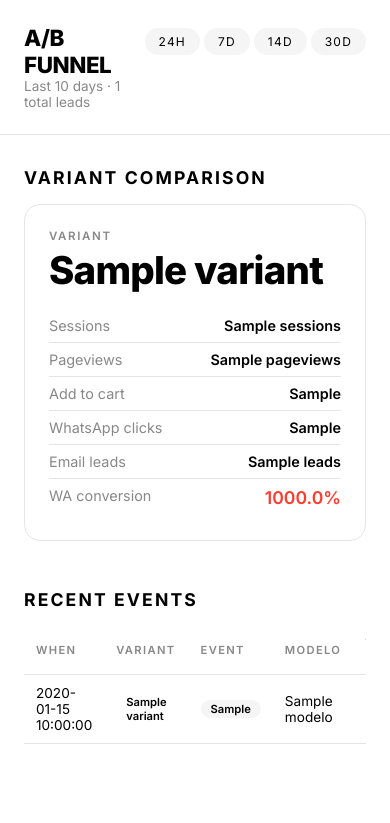
After one commit to cxmex/Landing-Page, a FastAPI app: template templates/admin_funnel.html in a window 390 px wide. The commit adds this page. Shown: the top 823 px of the page. Run offline with FastAPI, Linux system fonts and the light colour scheme; the template is opened without the code that fills it: most values are stand-ins (such as "Sample title", 1, 10 or a date in 2020); parts of the project's set-up code (start-up, migrations or seed data) failed here and were passed over.

Commit message:
Add admin funnel, /mayoreo, /p/{slug} deep links, OG tags, mobile cart bar
Routes added:
- GET /admin/funnel  — HTTP-basic-auth A/B test dashboard reading landing_funnel_summary
                       RPC, with day-range switcher (1/7/14/30) and recent-events table
- GET /mayoreo       — Standalone wholesale lead-capture page with structured form
                       (name, business, phone, email, volume bucket, modelos of interest)
- GET /p/{slug}      — SEO-friendly phone-model deep link (/p/iphone-15) that resolves
                       slug → modelo and 302s to the assigned variant with ?modelo= set
- GET /robots.txt    — Allow root, disallow /admin/ and /api/
- 404 handler        — Returns JSON for /api/, custom Casetify-styled HTML page otherwise

Performance:
- In-memory modelos cache with 5-min TTL and double-checked lock to avoid stampedes
- Admin dashboard uses landing_funnel_summary RPC (single query, server-side aggregate)

Polish:
- Open Graph + Twitter meta tags in base.html for FB/WhatsApp link previews
  (driven by PUBLIC_URL env var; per-page title/description blocks)
- Sticky mobile cart bar (≤600px, visible only when cart non-empty), nudges floating
  WhatsApp button up so they don't overlap

Env:
- ADMIN_USERNAME / ADMIN_PASSWORD added to .env.example (admin disabled if blank)
- PUBLIC_URL added (used in OG tags)

```diff
--- a/app.py
+++ b/app.py
@@ -6,18 +6,20 @@ Standalone FastAPI app that reads the same Supabase project as the inventory app
 """
 
 import os
-import json
-import random
+import re
+import time
 import secrets
 import asyncio
 from typing import Optional
 
 import httpx
 from dotenv import load_dotenv
-from fastapi import FastAPI, Request, HTTPException, Form, Query
-from fastapi.responses import HTMLResponse, JSONResponse, RedirectResponse
+from fastapi import FastAPI, Request, HTTPException, Form, Depends
+from fastapi.responses import HTMLResponse, JSONResponse, RedirectResponse, PlainTextResponse
 from fastapi.staticfiles import StaticFiles
 from fastapi.templating import Jinja2Templates
+from fastapi.security import HTTPBasic, HTTPBasicCredentials
+import random
 
 load_dotenv()
 
@@ -29,6 +31,9 @@ WHATSAPP_DEFAULT_MESSAGE = os.environ.get(
     "Hola, vi su catalogo de fundas y me interesa",
 )
 BUSINESS_PHONE = os.environ.get("BUSINESS_PHONE", "525545174085")
+ADMIN_USERNAME = os.environ.get("ADMIN_USERNAME", "admin")
+ADMIN_PASSWORD = os.environ.get("ADMIN_PASSWORD", "")
+PUBLIC_URL = os.environ.get("PUBLIC_URL", "")  # for OG tags; e.g. https://landing.terex.mx
 
 if not SUPABASE_KEY:
     raise RuntimeError(
@@ -45,10 +50,12 @@ HEADERS = {
 VARIANTS = ("A", "B", "C")
 SESSION_COOKIE = "lp_sid"
 VARIANT_COOKIE = "lp_variant"
+MODELOS_CACHE_TTL = 300  # 5 minutes
 
 app = FastAPI(title="Phone Cases — Landing Page")
 app.mount("/static", StaticFiles(directory="static"), name="static")
 templates = Jinja2Templates(directory="templates")
+basic_auth = HTTPBasic()
 
 
 # ──────────────────────────────────────────────────────────────────────────────
@@ -79,6 +86,18 @@ async def supabase_post(path: str, json_data, params: Optional[dict] = None):
         # Don't crash the page on logging errors — log and continue.
         print(f"[supabase_post {path}] {resp.status_code} {resp.text}")
         return None
+    return resp.json()
+
+
+async def supabase_rpc(name: str, params: Optional[dict] = None):
+    async with httpx.AsyncClient(timeout=30) as client:
+        resp = await client.post(
+            f"{SUPABASE_URL}/rest/v1/rpc/{name}",
+            headers=HEADERS,
+            json=params or {},
+        )
+    if resp.status_code >= 400:
+        raise HTTPException(status_code=502, detail=f"RPC {name}: {resp.text}")
     return resp.json()
 
 
@@ -124,15 +143,46 @@ async def log_event(
     await supabase_post("landing_events", [payload])
 
 
+def set_session_cookies(response, session_id: str, variant: Optional[str] = None):
+    response.set_cookie(SESSION_COOKIE, session_id, max_age=60 * 60 * 24 * 90, httponly=True, samesite="lax")
+    if variant:
+        response.set_cookie(VARIANT_COOKIE, variant, max_age=60 * 60 * 24 * 30, samesite="lax")
+
+
 # ──────────────────────────────────────────────────────────────────────────────
 # Catalog data (ported from inventory app's /api/browse-modelo)
 # ──────────────────────────────────────────────────────────────────────────────
 
+# In-memory cache for modelos list — fetched on every page render otherwise.
+# Acceptable since the data is small (<5 KB), changes infrequently, and a 5-min
+# stale window is fine for a public landing page.
+_modelos_cache: dict = {"data": None, "ts": 0}
+_modelos_lock = asyncio.Lock()
+
+
 async def fetch_modelos():
-    return await supabase_get(
-        "inventario_modelos",
-        params={"select": "id,modelo,marca", "order": "modelo.asc"},
-    )
+    now = time.time()
+    if _modelos_cache["data"] is not None and (now - _modelos_cache["ts"]) < MODELOS_CACHE_TTL:
+        return _modelos_cache["data"]
+
+    async with _modelos_lock:
+        # double-check after acquiring lock
+        if _modelos_cache["data"] is not None and (time.time() - _modelos_cache["ts"]) < MODELOS_CACHE_TTL:
+            return _modelos_cache["data"]
+        data = await supabase_get(
+            "inventario_modelos",
+            params={"select": "id,modelo,marca", "order": "modelo.asc"},
+        )
+        _modelos_cache["data"] = data
+        _modelos_cache["ts"] = time.time()
+        return data
+
+
+def slugify(text: str) -> str:
+    """URL-safe slug: lowercase, hyphens, alphanumeric only."""
+    s = text.strip().lower()
+    s = re.sub(r"[^a-z0-9]+", "-", s)
+    return s.strip("-")
 
 
 async def fetch_products_for_modelo(modelo: str, days: int = 30):
@@ -228,6 +278,16 @@ async def fetch_products_for_modelo(modelo: str, days: int = 30):
     return products
 
 
+def shared_template_ctx(request: Request, **extra) -> dict:
+    return {
+        "wa_number": WHATSAPP_NUMBER,
+        "wa_default_msg": WHATSAPP_DEFAULT_MESSAGE,
+        "business_phone": BUSINESS_PHONE,
+        "public_url": PUBLIC_URL or str(request.base_url).rstrip("/"),
+        **extra,
+    }
+
+
 # ──────────────────────────────────────────────────────────────────────────────
 # Routes — A/B router
 # ──────────────────────────────────────────────────────────────────────────────
@@ -240,11 +300,10 @@ async def root(request: Request, v: Optional[str] = None):
 
     qs = dict(request.query_params)
     qs.pop("v", None)
-    qs_str = ("?" + "&".join(f"{k}={v}" for k, v in qs.items())) if qs else ""
+    qs_str = ("?" + "&".join(f"{k}={val}" for k, val in qs.items())) if qs else ""
 
     response = RedirectResponse(url=f"/v/{variant}{qs_str}", status_code=302)
-    response.set_cookie(SESSION_COOKIE, session_id, max_age=60 * 60 * 24 * 90, httponly=True, samesite="lax")
-    response.set_cookie(VARIANT_COOKIE, variant, max_age=60 * 60 * 24 * 30, samesite="lax")
+    set_session_cookies(response, session_id, variant)
     return response
 
 
@@ -259,21 +318,62 @@ async def variant_page(request: Request, variant: str):
 
     await log_event(request, session_id, variant, "pageview")
 
-    template_name = f"variant_{variant.lower()}.html"
     response = templates.TemplateResponse(
         request=request,
-        name=template_name,
-        context={
-            "modelos": modelos,
-            "variant": variant,
-            "wa_number": WHATSAPP_NUMBER,
-            "wa_default_msg": WHATSAPP_DEFAULT_MESSAGE,
-            "business_phone": BUSINESS_PHONE,
-            "session_id": session_id,
-        },
+        name=f"variant_{variant.lower()}.html",
+        context=shared_template_ctx(
+            request,
+            modelos=modelos,
+            variant=variant,
+            session_id=session_id,
+        ),
     )
-    response.set_cookie(SESSION_COOKIE, session_id, max_age=60 * 60 * 24 * 90, httponly=True, samesite="lax")
-    response.set_cookie(VARIANT_COOKIE, variant, max_age=60 * 60 * 24 * 30, samesite="lax")
+    set_session_cookies(response, session_id, variant)
+    return response
+
+
+@app.get("/p/{slug}", response_class=HTMLResponse)
+async def phone_model_deep_link(request: Request, slug: str):
+    """SEO-friendly + ad-friendly deep link, e.g. /p/iphone-15.
+
+    Resolves slug to a modelo, redirects to the assigned variant with `?modelo=` set.
+    """
+    modelos = await fetch_modelos()
+    target_slug = slugify(slug)
+    matched = next((m for m in modelos if slugify(m["modelo"]) == target_slug), None)
+    if not matched:
+        # try partial match
+        matched = next(
+            (m for m in modelos if target_slug in slugify(m["modelo"])),
+            None,
+        )
+
+    session_id = get_or_create_session_id(request)
+    variant = assign_variant(request, request.query_params.get("v"))
+
+    qs = dict(request.query_params)
+    qs.pop("v", None)
+    if matched:
+        qs["modelo"] = matched["modelo"]
+    qs_str = ("?" + "&".join(f"{k}={val}" for k, val in qs.items())) if qs else ""
+
+    response = RedirectResponse(url=f"/v/{variant}{qs_str}", status_code=302)
+    set_session_cookies(response, session_id, variant)
+    return response
+
+
+@app.get("/mayoreo", response_class=HTMLResponse)
+async def mayoreo_page(request: Request):
+    """Dedicated wholesale lead-capture page. Variant-independent — useful for
+    targeted ads aimed at resellers / business buyers."""
+    session_id = get_or_create_session_id(request)
+    await log_event(request, session_id, None, "pageview", metadata={"page": "mayoreo"})
+    response = templates.TemplateResponse(
+        request=request,
+        name="mayoreo.html",
+        context=shared_template_ctx(request, session_id=session_id),
+    )
+    set_session_cookies(response, session_id)
     return response
 
 
@@ -324,6 +424,7 @@ async def api_lead(
     name: Optional[str] = Form(None),
     customer_type: Optional[str] = Form(None),
     source: Optional[str] = Form("inline_form"),
+    notes: Optional[str] = Form(None),
 ):
     if not email and not phone:
         raise HTTPException(status_code=400, detail="email or phone required")
@@ -339,12 +440,89 @@ async def api_lead(
         "source": source,
         "utm_source": request.query_params.get("utm_source"),
         "utm_campaign": request.query_params.get("utm_campaign"),
+        "metadata": {"notes": notes} if notes else None,
     }
     await supabase_post("landing_leads", [payload])
     await log_event(request, session_id, variant, "lead_submit", metadata={"source": source})
     return {"ok": True}
 
 
+# ──────────────────────────────────────────────────────────────────────────────
+# Admin
+# ──────────────────────────────────────────────────────────────────────────────
+
+def require_admin(credentials: HTTPBasicCredentials = Depends(basic_auth)):
+    if not ADMIN_PASSWORD:
+        raise HTTPException(
+            status_code=503,
+            detail="ADMIN_PASSWORD not set in env. Admin pages disabled.",
+        )
+    user_ok = secrets.compare_digest(credentials.username.encode(), ADMIN_USERNAME.encode())
+    pass_ok = secrets.compare_digest(credentials.password.encode(), ADMIN_PASSWORD.encode())
+    if not (user_ok and pass_ok):
+        raise HTTPException(
+            status_code=401,
+            detail="Invalid credentials",
+            headers={"WWW-Authenticate": "Basic"},
+        )
+    return credentials.username
+
+
+@app.get("/admin/funnel", response_class=HTMLResponse)
+async def admin_funnel(request: Request, days: int = 14, _user: str = Depends(require_admin)):
+    """A/B test funnel readout — variant comparison from landing_funnel_summary RPC."""
+    try:
+        summary = await supabase_rpc("landing_funnel_summary", {"p_days": days})
+    except HTTPException:
+        # RPC may not exist yet — show empty state with hint to run migrations
+        summary = []
+
+    total_leads = await supabase_get(
+        "landing_leads",
+        params={"select": "id", "order": "created_at.desc"},
+        range_header="0-9999",
+    )
+    recent_events = await supabase_get(
+        "landing_events",
+        params={"select": "created_at,variant,event_type,modelo,wa_phone,utm_source,utm_campaign",
+                "order": "created_at.desc"},
+        range_header="0-99",
+    )
+
+    return templates.TemplateResponse(
+        request=request,
+        name="admin_funnel.html",
+        context={
+            "summary": summary,
+            "days": days,
+            "total_leads": len(total_leads),
+            "recent_events": recent_events,
+        },
+    )
+
+
+# ──────────────────────────────────────────────────────────────────────────────
+# Misc / SEO
+# ──────────────────────────────────────────────────────────────────────────────
+
 @app.get("/healthz")
 async def healthz():
     return {"ok": True}
+
+
+@app.get("/robots.txt", response_class=PlainTextResponse)
+async def robots():
+    return "User-agent: *\nAllow: /\nDisallow: /admin/\nDisallow: /api/\n"
+
+
+@app.exception_handler(404)
+async def not_found_handler(request: Request, exc: HTTPException):
+    # Only render the HTML 404 for browser navigations, JSON for API paths.
+    if request.url.path.startswith("/api/"):
+        return JSONResponse({"detail": "Not Found"}, status_code=404)
+    return templates.TemplateResponse(
+        request=request,
+        name="404.html",
+        context=shared_template_ctx(request, session_id=get_or_create_session_id(request)),
+        status_code=404,
+    )
--- /dev/null
+++ b/templates/admin_funnel.html
@@ -0,0 +1,157 @@
+<!DOCTYPE html>
+<html lang="en">
+<head>
+    <meta charset="UTF-8">
+    <title>A/B Funnel — Terex</title>
+    <meta name="viewport" content="width=device-width, initial-scale=1.0">
+    <link href="https://fonts.googleapis.com/css2?family=Inter:wght@400;500;600;700;800&display=swap" rel="stylesheet">
+    <style>
+        :root { --ink: #000; --paper: #fff; --soft: #f5f5f5; --line: #e5e5e5; --muted: #888; --accent: #ff3b30; }
+        * { box-sizing: border-box; }
+        body { font-family: 'Inter', sans-serif; margin: 0; background: var(--paper); color: var(--ink); }
+        header { padding: 24px; border-bottom: 1px solid var(--line); display: flex; justify-content: space-between; align-items: baseline; }
+        header h1 { font-size: 1.4rem; font-weight: 800; letter-spacing: -.02em; margin: 0; }
+        header .meta { font-size: .85rem; color: var(--muted); }
+        main { max-width: 1100px; margin: 0 auto; padding: 32px 24px; }
+        section { margin-bottom: 48px; }
+        h2 { font-size: 1.1rem; letter-spacing: .12em; text-transform: uppercase; font-weight: 700; margin: 0 0 16px; }
+
+        .grid { display: grid; grid-template-columns: repeat(3, 1fr); gap: 16px; margin-bottom: 32px; }
+        @media (max-width: 800px) { .grid { grid-template-columns: 1fr; } }
+
+        .card {
+            background: var(--paper); border: 1px solid var(--line);
+            border-radius: 16px; padding: 24px; position: relative;
+        }
+        .card.winner { border-color: var(--ink); box-shadow: 0 4px 16px rgba(0,0,0,.06); }
+        .card .label { font-size: .72rem; letter-spacing: .14em; text-transform: uppercase; font-weight: 600; color: var(--muted); }
+        .card .vname { font-size: 2.4rem; font-weight: 800; letter-spacing: -.02em; margin: 4px 0 16px; }
+        .winner-badge {
+            position: absolute; top: 16px; right: 16px;
+            background: var(--ink); color: var(--paper);
+            padding: 4px 10px; border-radius: 999px;
+            font-size: .65rem; letter-spacing: .12em; text-transform: uppercase; font-weight: 600;
+        }
+        .stat-row { display: flex; justify-content: space-between; padding: 8px 0; border-bottom: 1px solid var(--line); font-size: .9rem; }
+        .stat-row:last-child { border-bottom: none; }
+        .stat-row .key { color: var(--muted); }
+        .stat-row .val { font-weight: 600; }
+        .conv { font-size: 1.1rem; font-weight: 700; color: var(--accent); }
+
+        .empty { padding: 40px; text-align: center; color: var(--muted); background: var(--soft); border-radius: 16px; }
+        .empty code { background: #fff; padding: 2px 6px; border-radius: 4px; }
+
+        table { width: 100%; border-collapse: collapse; font-size: .85rem; }
+        th, td { padding: 10px 12px; text-align: left; border-bottom: 1px solid var(--line); }
+        th { font-size: .7rem; letter-spacing: .12em; text-transform: uppercase; color: var(--muted); font-weight: 600; }
+        tr:hover td { background: var(--soft); }
+
+        .pill { display: inline-block; padding: 2px 10px; border-radius: 999px; font-size: .7rem; font-weight: 600; }
+        .pill.A { background: #e3f2fd; color: #0d47a1; }
+        .pill.B { background: #f3e5f5; color: #4a148c; }
+        .pill.C { background: #fff3e0; color: #e65100; }
+        .pill.evt { background: var(--soft); color: var(--ink); }
+
+        .switcher { display: inline-flex; gap: 4px; }
+        .switcher a {
+            padding: 6px 14px; font-size: .75rem; letter-spacing: .1em; text-transform: uppercase;
+            border-radius: 999px; text-decoration: none; color: var(--ink);
+            background: var(--soft);
+        }
+        .switcher a.active { background: var(--ink); color: var(--paper); }
+    </style>
+</head>
+<body>
+<header>
+    <div>
+        <h1>A/B FUNNEL</h1>
+        <div class="meta">Last {{ days }} days · {{ total_leads }} total leads</div>
+    </div>
+    <div class="switcher">
+        <a href="?days=1" class="{% if days == 1 %}active{% endif %}">24h</a>
+        <a href="?days=7" class="{% if days == 7 %}active{% endif %}">7d</a>
+        <a href="?days=14" class="{% if days == 14 %}active{% endif %}">14d</a>
+        <a href="?days=30" class="{% if days == 30 %}active{% endif %}">30d</a>
+    </div>
+</header>
+
+<main>
+    <section>
+        <h2>Variant comparison</h2>
+        {% if not summary %}
+            <div class="empty">
+                No events yet (or <code>landing_funnel_summary</code> RPC not deployed). Run <code>migrations.sql</code> in Supabase, then ship traffic to <code>/</code>.
+            </div>
+        {% else %}
+            {# pick winner = highest WA-click / sessions ratio #}
+            {% set winner = none %}
+            {% set winner_rate = -1 %}
+            {% for v in summary %}
+                {% set rate = (v.whatsapp_clicks / v.sessions) if v.sessions else 0 %}
+                {% if rate > winner_rate %}
+                    {% set winner = v.variant %}
+                    {% set winner_rate = rate %}
+                {% endif %}
+            {% endfor %}
+            <div class="grid">
+            {% for v in summary %}
+                <div class="card {% if v.variant == winner and v.sessions > 0 %}winner{% endif %}">
+                    {% if v.variant == winner and v.sessions > 0 %}
+                        <span class="winner-badge">★ Leading</span>
+                    {% endif %}
+                    <div class="label">Variant</div>
+                    <div class="vname">{{ v.variant }}</div>
+
+                    <div class="stat-row"><span class="key">Sessions</span><span class="val">{{ v.sessions }}</span></div>
+                    <div class="stat-row"><span class="key">Pageviews</span><span class="val">{{ v.pageviews }}</span></div>
+                    <div class="stat-row"><span class="key">Add to cart</span><span class="val">{{ v.add_to_carts }}</span></div>
+                    <div class="stat-row"><span class="key">WhatsApp clicks</span><span class="val">{{ v.whatsapp_clicks }}</span></div>
+                    <div class="stat-row"><span class="key">Email leads</span><span class="val">{{ v.leads }}</span></div>
+                    <div class="stat-row">
+                        <span class="key">WA conversion</span>
+                        <span class="val conv">
+                            {% if v.sessions %}{{ "%.1f"|format(v.whatsapp_clicks / v.sessions * 100) }}%{% else %}—{% endif %}
+                        </span>
+                    </div>
+                </div>
+            {% endfor %}
+            </div>
+        {% endif %}
+    </section>
+
+    <section>
+        <h2>Recent events</h2>
+        {% if not recent_events %}
+            <div class="empty">No events yet.</div>
+        {% else %}
+        <div style="overflow-x:auto;">
+        <table>
+            <thead>
+                <tr>
+                    <th>When</th>
+                    <th>Variant</th>
+                    <th>Event</th>
+                    <th>Modelo</th>
+                    <th>WA phone</th>
+                    <th>Source</th>
+                </tr>
+            </thead>
+            <tbody>
+                {% for e in recent_events %}
+                <tr>
+                    <td>{{ e.created_at[:19].replace('T', ' ') }}</td>
+                    <td>{% if e.variant %}<span class="pill {{ e.variant }}">{{ e.variant }}</span>{% endif %}</td>
+                    <td><span class="pill evt">{{ e.event_type }}</span></td>
+                    <td>{{ e.modelo or '' }}</td>
+                    <td>{{ e.wa_phone or '' }}</td>
+                    <td>{{ (e.utm_source or '') ~ (' / ' ~ e.utm_campaign if e.utm_campaign else '') }}</td>
+                </tr>
+                {% endfor %}
+            </tbody>
+        </table>
+        </div>
+        {% endif %}
+    </section>
+</main>
+</body>
+</html>
```
Also changed, not shown: templates/404.html (added, +28 -0 lines), templates/base.html (+45 -0 lines), templates/mayoreo.html (added, +144 -0 lines), 1 other file.
